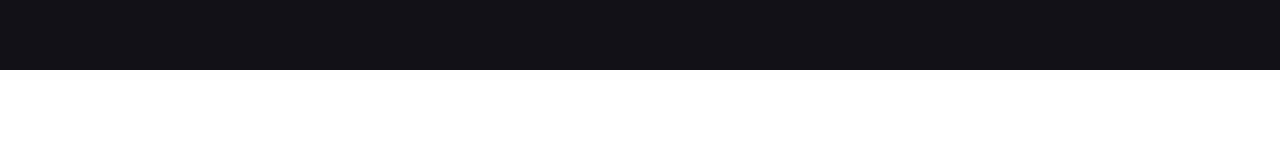
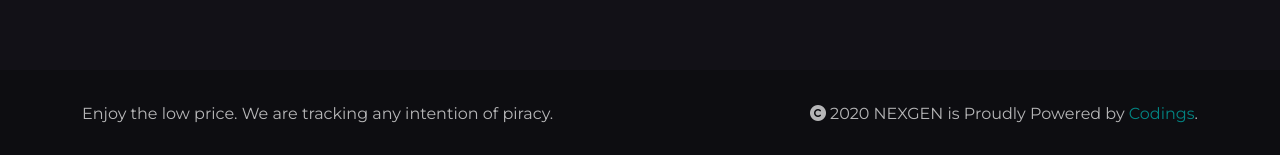
Before and after one commit to Michael-Bombini/proj-html-vuejs, a Vue app: page / in a window 1280 px wide. Shown: the part 7333-7488 px from the top of the page. Before the commit the page ends 7403 px from the top, so only its background shows below. Built offline with nearby package versions, Linux system fonts and the light colour scheme.

Commit message:
Completed BottomBar Component

```diff
--- a/src/App.vue
+++ b/src/App.vue
@@ -4,6 +4,7 @@
     <TheHero/>
     <TheMain/>
     <TheFooter/>
+    <BottomBar/>
   </div>
 </template>
 
@@ -12,6 +13,7 @@ import TheHeader from './components/TheHeader.vue';
 import TheHero from './components/TheHero.vue';
 import TheMain from './components/TheMain.vue';
 import TheFooter from './components/TheFooter.vue';
+import BottomBar from './components/BottomBar.vue';
 
 export default {
   name: 'App',
@@ -19,7 +21,8 @@ export default {
     TheHeader,
     TheHero,
     TheMain,
-    TheFooter
+    TheFooter,
+    BottomBar
 }
 }
 </script>
--- /dev/null
+++ b/src/components/BottomBar.vue
@@ -0,0 +1,31 @@
+<template>
+    <div class="bottom-bar">
+        <div class="container">
+            <div class="d-flex justify-content-between">
+                <div class="left">Enjoy the low price. We are tracking any intention of piracy.</div>
+                <div class="right"><i class="fa-solid fa-copyright"></i> 2020 NEXGEN is Proudly Powered by <a href="#">Codings</a>.</div>
+            </div>
+        </div>
+    </div>
+</template>
+
+<script>
+    export default {
+        name : "BottomBar",
+    }
+</script>
+
+<style lang="scss" scoped>
+@import "../assets/styles/variables";
+@import "../assets/styles/general";
+.bottom-bar {
+  padding: $medium-spacer 0;
+  background-color: #0D0D11;
+  color: rgba($white, 0.7);
+
+a {
+    color: $blue-lagoon;
+}
+
+}
+</style>
```
